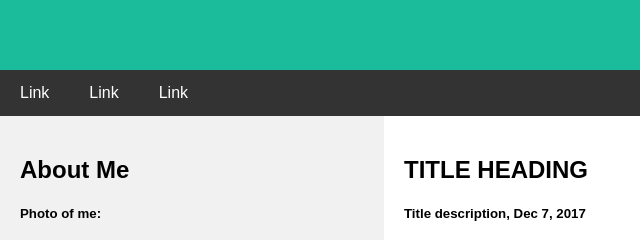
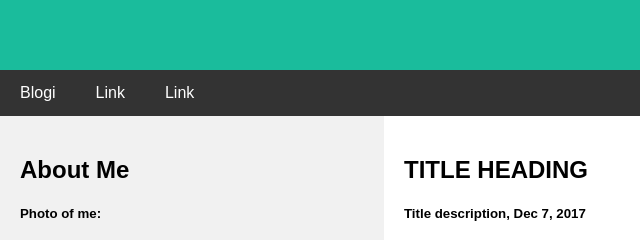
Before and after one commit to Minna-coder/Portfolio, a plain HTML site: page index.html in a window 1280 px wide. Shown: the part 223-463 px from the top of the page, 0-640 px from the left. Drawn offline with Linux system fonts and the light colour scheme.

Commit message:
blogi ok

```diff
--- a/index.html
+++ b/index.html
@@ -118,7 +118,7 @@ body {
 </div>
 
 <div class="navbar">
-  <a href="#">Link</a>
+  <a href="https://minmatchmmxxi.blogspot.com/">Blogi</a>
   <a href="#">Link</a>
   <a href="#">Link</a>
   <a href="#" class="right">Link</a>
```
